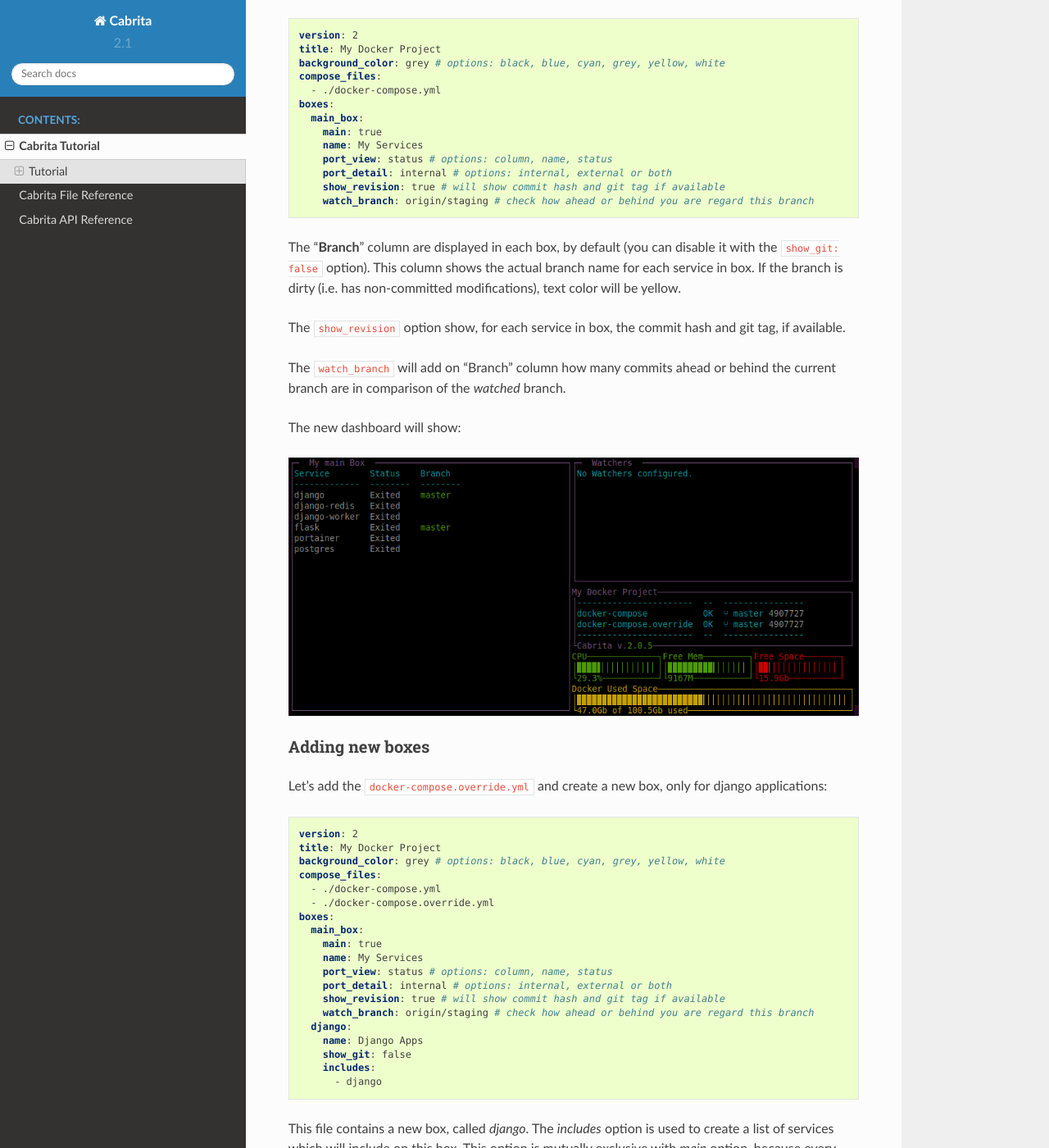
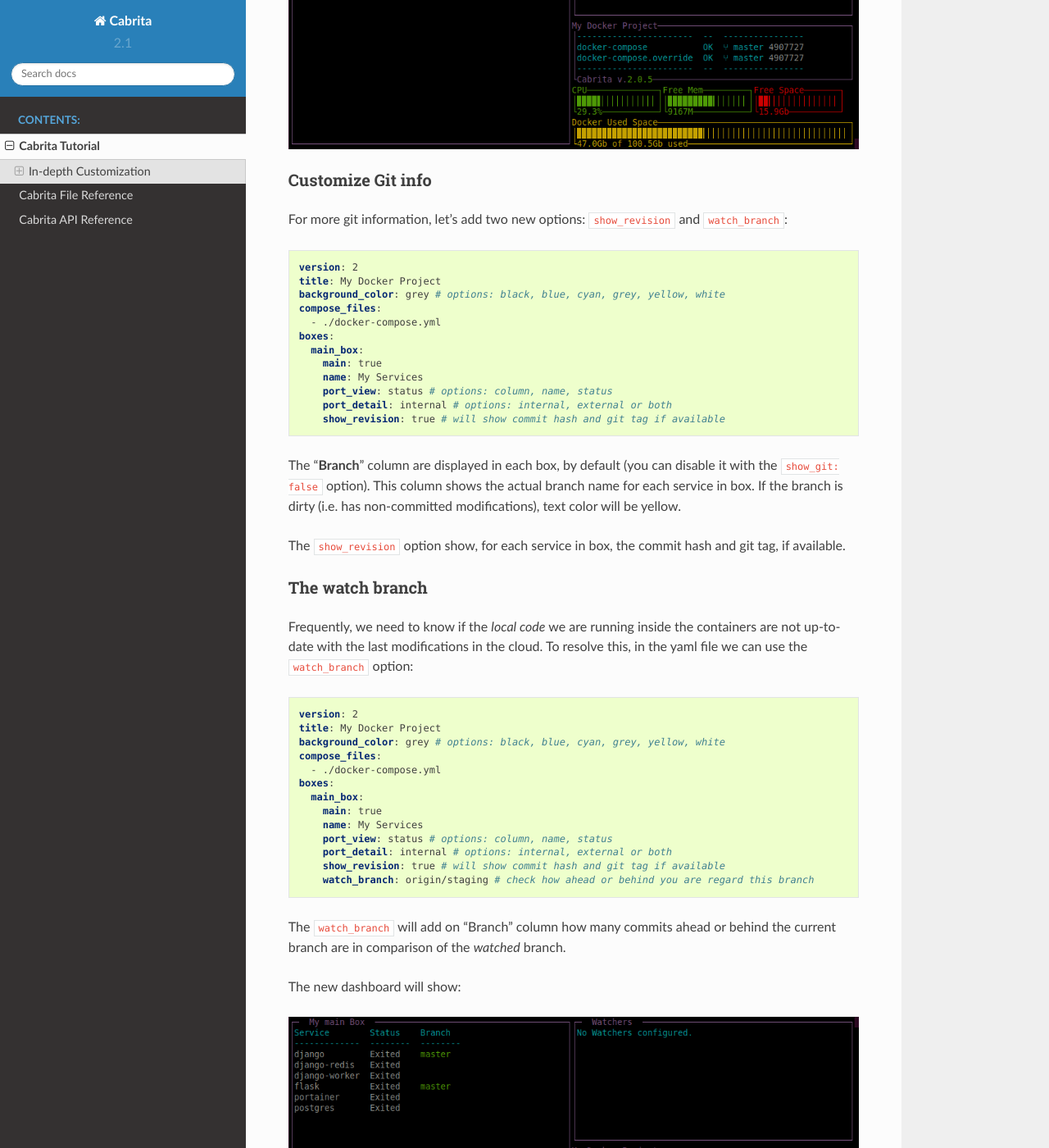
Before and after one commit to chrismaille/cabrita, a Sphinx documentation site: the page built from docs/tutorial.rst, in a window 1280 px wide and 1400 px high, scrolled down 2013 px. Shown: the whole window at 82% size. Built offline with Sphinx 7.4.7 and the Read the Docs theme 2.0.0, drawn with Linux system fonts in a browser that asks for light colours; some of the changed text lies outside the part shown.

Commit message:
Update docs

```diff
--- a/docs/tutorial.rst
+++ b/docs/tutorial.rst
@@ -2,18 +2,18 @@
 ----------------
 
 .. toctree::
-   :maxdepth: 2
-   :caption: Modules:
+:maxdepth: 2
+       :caption: Modules:
 
-Tutorial
+In-depth Customization
 ========
 
-To customize cabrita you can create a special file, called ``cabrita.yml``
+To customize cabrita you can create a yaml file, let's called ``cabrita.yml``
 to create or config _boxes_. You can select which docker containers will
 show in each box and what info these boxes will show for each service
 inside them.
 
-For example, copy and paste this yaml and save the ``cabrita.yml`` in the
+To understand his basic structure, copy and paste this yaml and save the ``cabrita.yml`` in the
 same directory where your `docker-compose.yml` is located:
 
 .. code-block:: yaml
@@ -64,6 +64,7 @@
 ``cabrita.yml``:
 
 .. code-block:: yaml
+
     version: 2
     title: My Docker Project
     background_color: grey # options: black, blue, cyan, grey, yellow, white
@@ -84,7 +85,36 @@
 ******************
 
 For more git information, let's add two new options: ``show_revision`` and
-``target_branch``:
+``watch_branch``:
+
+.. code-block:: yaml
+
+    version: 2
+    title: My Docker Project
+    background_color: grey # options: black, blue, cyan, grey, yellow, white
+    compose_files:
+      - ./docker-compose.yml
+    boxes:
+      main_box:
+        main: true
+        name: My Services
+        port_view: status # options: column, name, status
+        port_detail: internal # options: internal, external or both
+        show_revision: true # will show commit hash and git tag if available
+
+The "**Branch**" column are displayed in each box, by default (you can
+disable it with the ``show_git: false`` option). This column shows the
+actual branch name for each service in box. If the branch is dirty (i.e.
+has non-committed modifications), text color will be yellow.
+
+The ``show_revision`` option show, for each service in box, the commit
+hash and git tag, if available.
+
+The watch branch
+*****************
+
+Frequently, we need to know if the *local code* we are running inside the containers are not up-to-date with
+the last modifications in the cloud. To resolve this, in the yaml file we can use the ``watch_branch`` option:
 
 .. code-block:: yaml
 
@@ -102,20 +132,51 @@
         show_revision: true # will show commit hash and git tag if available
         watch_branch: origin/staging # check how ahead or behind you are regard this branch
 
-The "**Branch**" column are displayed in each box, by default (you can
-disable it with the ``show_git: false`` option). This column shows the
-actual branch name for each service in box. If the branch is dirty (i.e.
-has non-committed modifications), text color will be yellow.
-
-The ``show_revision`` option show, for each service in box, the commit
-hash and git tag, if available.
-
 The ``watch_branch`` will add on "Branch" column how many commits ahead or
 behind the current branch are in comparison of the *watched* branch.
 
 The new dashboard will show:
 
 .. image:: assets/c1.png
+
+The NEED BUILD status
+*****************
+
+Other thing we frequently need to know if the *docker image* we are running is up-to-date with the last code modifications.
+If you're using `docker volumes`_ docker will automatically run the latest code inside containers. But how about modifications
+in ``Dockerfile``, ``requirements.txt``, ``package.json`` and such files?
+
+To resolve this, lets use two new options, called ``watch_for_build_using_files`` and ``watch_for_build_using_git``:
+
+.. code-block:: yaml
+
+    version: 2
+    title: My Docker Project
+    background_color: grey # options: black, blue, cyan, grey, yellow, white
+    compose_files:
+      - ./docker-compose.yml
+    boxes:
+      main_box:
+        main: true
+        name: My Services
+        port_view: status # options: column, name, status
+        port_detail: internal # options: internal, external or both
+        show_revision: true # will show commit hash and git tag if available
+        watch_branch: origin/staging # check how ahead or behind you are regard this branch
+      watch_for_build_using_files: # check if Dockerfile last modification date is greater than docker image build date
+        - Dockerfile
+      watch_for_build_using_git: # check if last commit date in flask project is greater than docker image build date
+        - flask
+
+The first option, ``watch_for_build_using_files``, means if any file inside list is located in the code folder, and if his
+last modification date is more recent than his docker image, that image needs to be rebuild.
+
+The second option, ``watch_for_build_using_git``, means if the date for the last commit is more recent than his docker image,
+that image needs to be reduild.
+
+Use the first, when you want to track for new builds using a bunch of files. Use the last, if any modification in project
+needs to start another build.
+
 
 Adding new boxes
 ****************
@@ -130,7 +191,6 @@
     background_color: grey # options: black, blue, cyan, grey, yellow, white
     compose_files:
       - ./docker-compose.yml
-      - ./docker-compose.override.yml
     boxes:
       main_box:
         main: true
@@ -139,6 +199,10 @@
         port_detail: internal # options: internal, external or both
         show_revision: true # will show commit hash and git tag if available
         watch_branch: origin/staging # check how ahead or behind you are regard this branch
+      watch_for_build_using_files: # check if Dockerfile last modification date is greater than docker image build date
+        - Dockerfile
+      watch_for_build_using_git: # check if last commit date in flask project is greater than docker image build date
+        - flask
       django:
         name: Django Apps
         show_git: false
@@ -154,8 +218,8 @@
 
 .. image:: assets/c1.png
 
-The "Django Apps" box will show 3 services. But we can understand these
-docker containers are just one big service in docker. Because they all
+The "Django Apps" box will show 3 services. But what if we understand these
+docker containers are just one big application in docker? Because they all
 got the same name - "django" - we can categorize all services in the
 same line, using the ``categories`` option:
 
@@ -166,7 +230,6 @@
     background_color: grey # options: black, blue, cyan, grey, yellow, white
     compose_files:
       - ./docker-compose.yml
-      - ./docker-compose.override.yml
     boxes:
       main_box:
         main: true
@@ -175,6 +238,10 @@
         port_detail: internal # options: internal, external or both
         show_revision: true # will show commit hash and git tag if available
         watch_branch: origin/staging # check how ahead or behind you are regard this branch
+      watch_for_build_using_files: # check if Dockerfile last modification date is greater than docker image build date
+        - Dockerfile
+      watch_for_build_using_git: # check if last commit date in flask project is greater than docker image build date
+        - flask
       django:
         name: Django Apps
         show_git: false
@@ -201,7 +268,6 @@
     background_color: grey # options: black, blue, cyan, grey, yellow, white
     compose_files:
       - ./docker-compose.yml
-      - ./docker-compose.override.yml
     boxes:
       main_box:
         main: true
@@ -210,6 +276,10 @@
         port_detail: internal # options: internal, external or both
         show_revision: true # will show commit hash and git tag if available
         watch_branch: origin/staging # check how ahead or behind you are regard this branch
+      watch_for_build_using_files: # check if Dockerfile last modification date is greater than docker image build date
+        - Dockerfile
+      watch_for_build_using_git: # check if last commit date in flask project is greater than docker image build date
+        - flask
       django:
         name: Django Apps
         show_git: false
```
Also changed, not shown: other parts of docs/tutorial.rst (+2 -2 lines), 1 other file.
